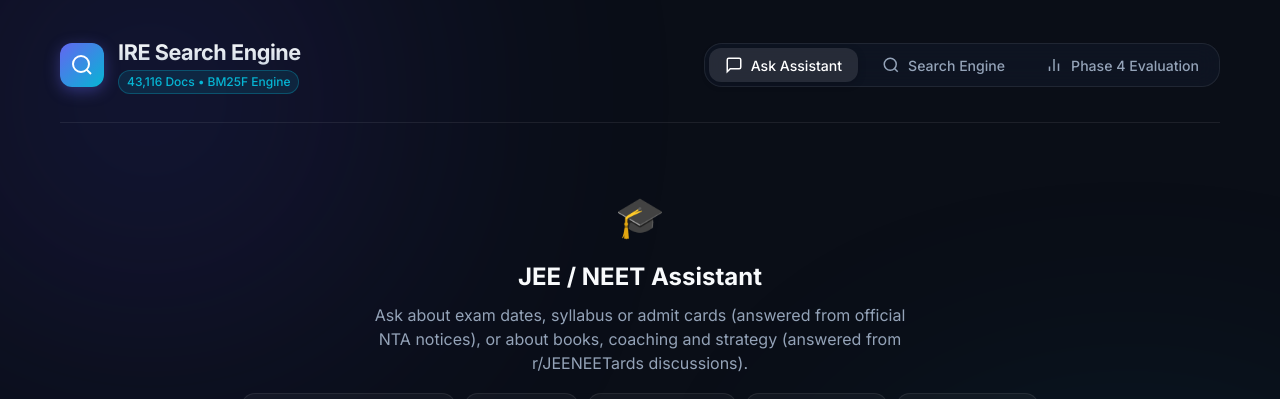
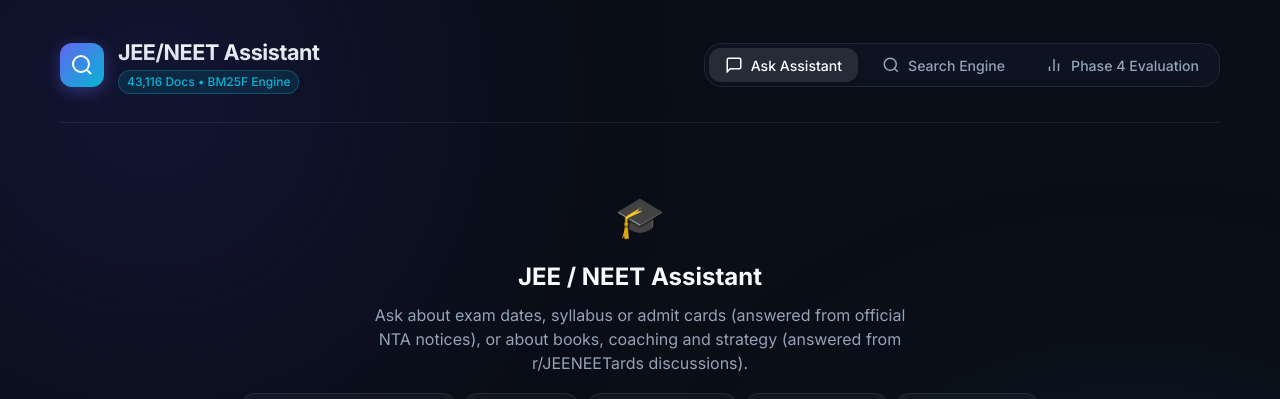
Before and after one commit to kaushalll9/IREE, a Flask app: page / in a window 1280 px wide. Shown: the top 399 px of the page. Run offline with Flask 3, Linux system fonts and the light colour scheme; data that the repository does not hold is empty; parts of the project's set-up code (start-up, migrations or seed data) failed here and were passed over.

Commit message:
Fit header nav on phones and rename app to JEE/NEET Assistant
Three tabs overflowed a 390px viewport by 9px; let them share the row
and drop icons under 600px. Add an empty inline favicon to stop the
404 on every page load.

```diff
--- a/static/css/style.css
+++ b/static/css/style.css
@@ -1073,3 +1073,9 @@ a.cite {
     .chat-msg, .chat-msg.assistant { max-width: 100%; width: 100%; }
     .chat-shell { margin-top: 12px; }
 }
+
+@media (max-width: 600px) {
+    .nav-tabs { width: 100%; }
+    .nav-tab-btn { flex: 1 1 0; min-width: 0; padding: 8px 6px; justify-content: center; }
+    .nav-tab-btn svg { display: none; }
+}
--- a/templates/index.html
+++ b/templates/index.html
@@ -9,6 +9,7 @@
     <link rel="preconnect" href="https://fonts.googleapis.com">
     <link rel="preconnect" href="https://fonts.gstatic.com" crossorigin>
     <link href="https://fonts.googleapis.com/css2?family=Inter:wght@300;400;500;600;700;800&family=JetBrains+Mono:wght@400;500;600&display=swap" rel="stylesheet">
+    <link rel="icon" href="data:,">
     <link rel="stylesheet" href="/static/css/style.css">
 </head>
 <body>
@@ -26,7 +27,7 @@
                     </svg>
                 </div>
                 <div class="brand-text">
-                    <h1>IRE Search Engine</h1>
+                    <h1>JEE/NEET Assistant</h1>
                     <span class="badge-corpus" id="corpus-stats-badge">43,116 Docs • BM25F Engine</span>
                 </div>
             </div>
```
